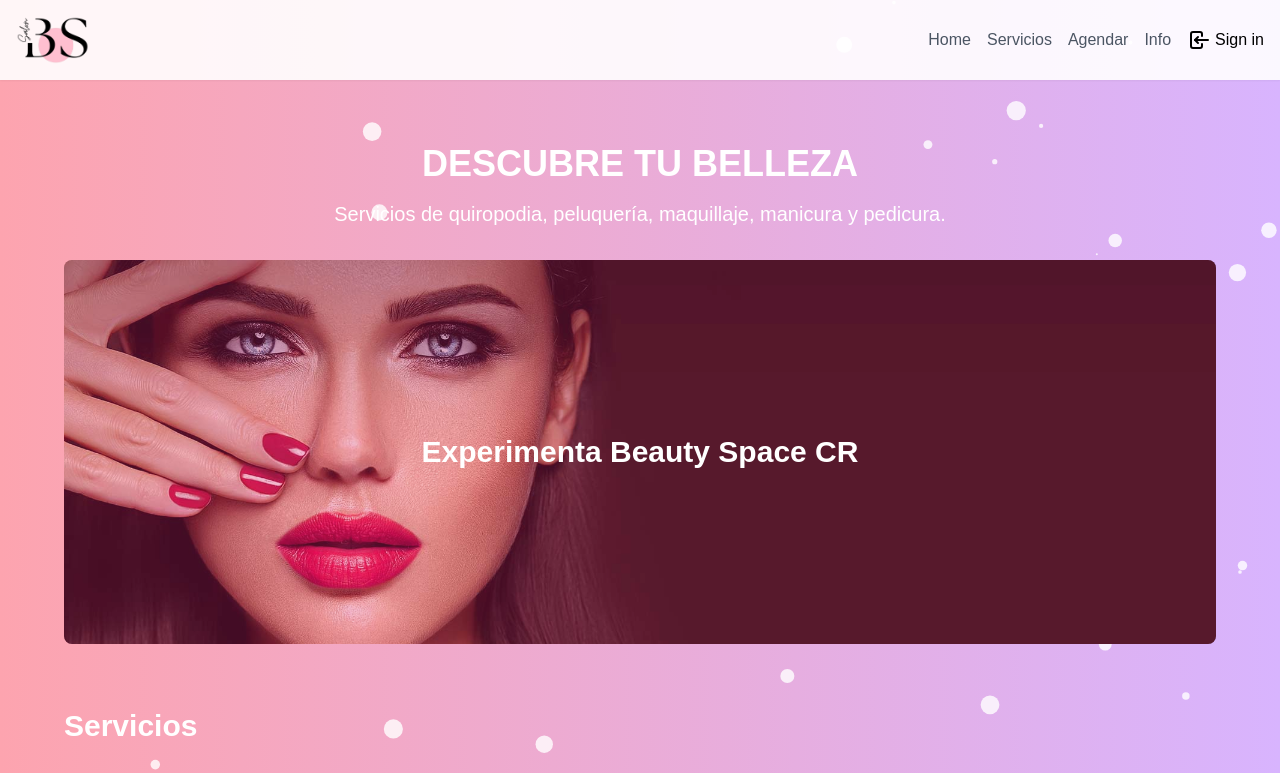
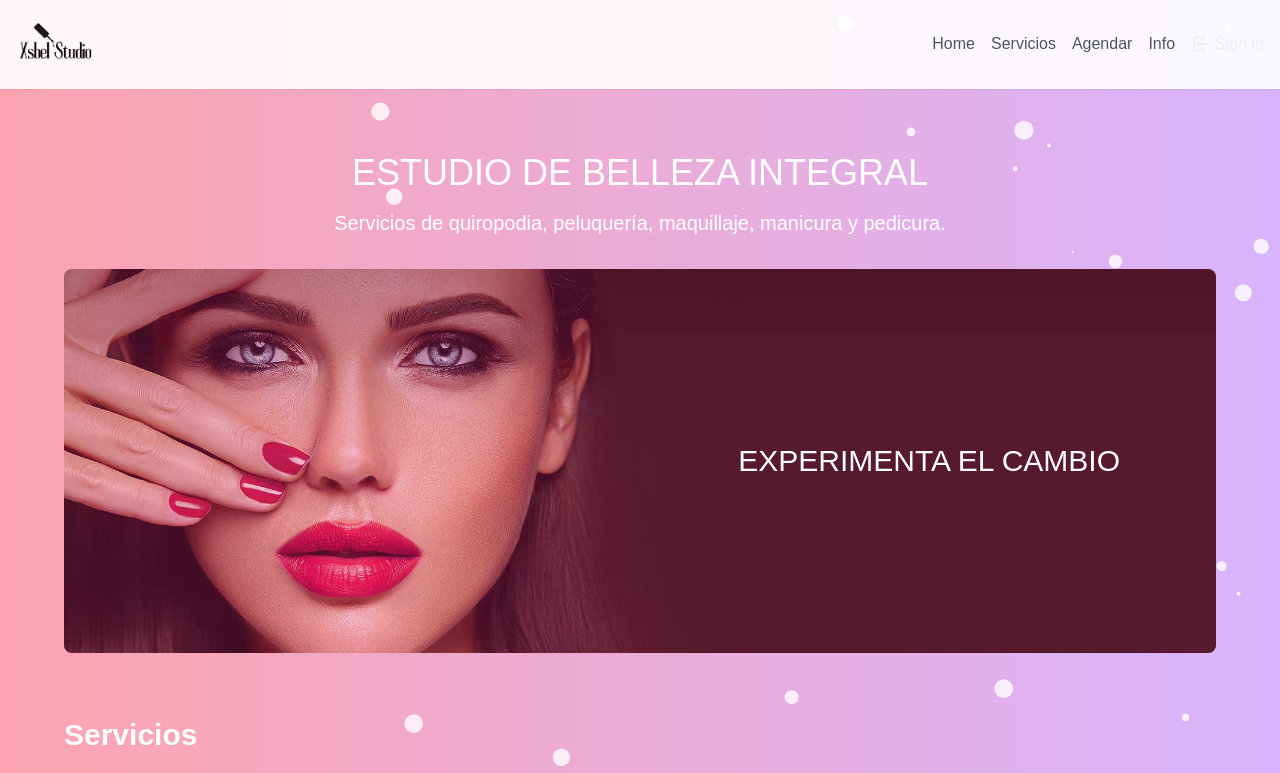
Before and after one commit to johansvalerio/beauty-space, a Next.js app: page / in a window 1280 px wide. Shown: the top 773 px of the page. Built offline with nearby package versions, Linux system fonts and the light colour scheme; no server answers.

Commit message:
metadata seo improved

```diff
--- a/src/app/layout.tsx
+++ b/src/app/layout.tsx
@@ -6,6 +6,7 @@ import "./globals.css";
 import Header from "@/components/Header";
 import Footer from "@/components/Footer";
 import { Analytics } from "@vercel/analytics/react"
+import Head from 'next/head';
 
 const geistSans = localFont({
   src: "./fonts/GeistVF.woff",
@@ -19,8 +20,8 @@ const geistMono = localFont({
 });
 
 export const metadata: Metadata = {
-  title: "Beauty Space CR",
-  description: "Isabel Navarro Elizondo",
+  title: "xsbelstudio - Isabel Navarro",
+  description: "xsbelstudio es un [Estudio de belleza integral] en Cañas, Gte., Costa Rica. Ofrecemos servicios de belleza y cuidado integral de los pies.",
 };
 
 export default function RootLayout({
@@ -30,6 +31,14 @@ export default function RootLayout({
 }>) {
   return (
     <html lang="en">
+      <Head>
+        <title>xsbelstudio - [Breve descripción del proyecto]</title>
+        <meta name="description" content="xsbelstudio es un [estudio privado de belleza integralagl ]" />
+        <meta name="keywords" content="xsbelstudio, [xsbel], [podia], [nails]" />
+        <meta property="og:title" content="xsbelstudio" />
+        <meta property="og:description" content="xsbelstudio es un [estudio ´rivado de belleza integral]" />
+        <meta property="og:image" content="url de la imagen del proyecto" />
+      </Head>
       <body className={`${geistSans.variable} ${geistMono.variable} antialiased bg-gradient-to-r from-rose-300 to-purple-300`}>
         <Header />
         <main className=" w-full mx-auto relative z-10">
--- a/src/app/page.tsx
+++ b/src/app/page.tsx
@@ -16,7 +16,7 @@ async function HomePage() {
       <div className="relative z-10">
         <Hero />
         <ServiceCard />
-        {/* <Place /> */}
+        <Place />
         <BookingForm session={session} />
       </div>
     </>
--- a/src/components/Header.tsx
+++ b/src/components/Header.tsx
@@ -11,15 +11,15 @@ export default async function Header() {
             <header className="bg-white/90 shadow-sm sticky top-0 z-50 px-4">
                 <nav className="container mx-auto py-3 md:py-4 flex justify-between items-center">
                     <a href="/" className="flex gap-1 items-center">
-                        <img src="/img/logo.png" alt="Beauty Space CR Logo" className="w-18 h-12" />
+                        <img src="/img/logo2.png" alt="Beauty Space CR Logo" className="w-16 md:w-20 h-18 md:h-18" />
                     </a>
-                    <ul className="flex space-x-2 md:space-x-4 items-center ">
+                    <ul className="flex space-x-2 md:space-x-4 items-center md:text-base text-sm">
                         <li><a href="/#hero" className="text-gray-600 hover:text-pink-600">Home</a></li>
                         <li><a href="/#services" className="text-gray-600 hover:text-pink-600">Servicios</a></li>
                         <li><a href="/#contact" className="text-gray-600 hover:text-pink-600">Agendar</a></li>
                         <li><a href="/#info" className="text-gray-600 hover:text-pink-600">Info</a></li>
-                        <Link href="/auth/signin" className="flex items-center gap-1 text-black">
-                            <svg xmlns="http://www.w3.org/2000/svg" width="24" height="24" viewBox="0 0 24 24" fill="none" stroke="currentColor" strokeWidth="2" strokeLinecap="round" strokeLinejoin="round" className="icon icon-tabler icons-tabler-outline icon-tabler-login"><path stroke="none" d="M0 0h24v24H0z" fill="none" /><path d="M15 8v-2a2 2 0 0 0 -2 -2h-7a2 2 0 0 0 -2 2v12a2 2 0 0 0 2 2h7a2 2 0 0 0 2 -2v-2" /><path d="M21 12h-13l3 -3" /><path d="M11 15l-3 -3" /></svg>
+                        <Link href="/auth/signin" className="flex items-center gap-1 hover:text-purple-600">
+                            <svg xmlns="http://www.w3.org/2000/svg" width="20" height="20" viewBox="0 0 24 24" fill="none" stroke="currentColor" strokeWidth="2" strokeLinecap="round" strokeLinejoin="round" className="icon icon-tabler icons-tabler-outline icon-tabler-login"><path stroke="none" d="M0 0h24v24H0z" fill="none" /><path d="M15 8v-2a2 2 0 0 0 -2 -2h-7a2 2 0 0 0 -2 2v12a2 2 0 0 0 2 2h7a2 2 0 0 0 2 -2v-2" /><path d="M21 12h-13l3 -3" /><path d="M11 15l-3 -3" /></svg>
                             Sign in
                         </Link>
                     </ul>
@@ -34,7 +34,7 @@ export default async function Header() {
             'Content-Type': 'application/json',
         },
         body: JSON.stringify({
-            email: session?.user.email // Asegúrate de que el campo sea 'user_email'
+            email: session?.user.email // que el campo sea 'user_email'
         }),
     });
 
@@ -45,7 +45,7 @@ export default async function Header() {
         <header className="bg-white/90 shadow-sm sticky top-0 z-50 px-4">
             <nav className="container mx-auto py-3 md:py-4 flex justify-between items-center">
                 <a href="/" className="flex gap-1 items-center">
-                    <img src="/img/logo.png" alt="Beauty Space CR Logo" className="w-18 h-12" />
+                    <img src="/img/logo2.png" alt="Beauty Space CR Logo" className="w-18 h-18" />
                 </a>
                 <ul className="flex space-x-2 md:space-x-4 items-center ">
                     <li><a href="/#hero" className="text-gray-600 hover:text-pink-600">Home</a></li>
--- a/src/components/Hero.tsx
+++ b/src/components/Hero.tsx
@@ -15,15 +15,15 @@ export default function Hero() {
                     initial={{ opacity: 0, y: 20 }}
                     animate={inView ? { opacity: 1, y: 0 } : { opacity: 0, y: 20 }}
                     transition={{ duration: 0.7, delay: 0, ease: "linear" }}
-                    className="text-4xl font-bold text-white mb-4 uppercase"
+                    className="text-4xl f text-white mb-4 uppercase font-light"
                 >
-                    Descubre tu belleza
+                    Estudio de belleza integral
                 </motion.h2>
                 <motion.p
                     initial={{ opacity: 0, y: 20 }}
                     animate={inView ? { opacity: 1, y: 0 } : { opacity: 0, y: 20 }}
                     transition={{ duration: 0.7, delay: 0.3, ease: "linear" }}
-                    className="text-xl text-white mb-8"
+                    className="text-xl text-white mb-8 font-light"
                 >
                     Servicios de quiropodia, peluquería, maquillaje, manicura y pedicura.
                 </motion.p>
@@ -34,9 +34,10 @@ export default function Hero() {
                     className="relative h-96 rounded-lg overflow-hidden"
                 >
                     <img src="/img/beauty.jpg" alt="Beauty Space CR" className="w-full h-full object-cover" />
-                    <div className="absolute inset-0 bg-pink-600 bg-opacity-30 flex items-center justify-center">
-                        <h3 className="text-3xl font-bold text-white">Experimenta Beauty Space CR</h3>
+                    <div className="absolute inset-0 bg-pink-600 bg-opacity-30 flex items-center justify-end md:p-24">
+                        <h3 className="text-3xl text-white uppercase font-light">Experimenta el cambio</h3>
                     </div>
+
                 </motion.div>
             </section>
         </motion.div>
```
Also changed, not shown: public/img/logo2.PNG (added).
